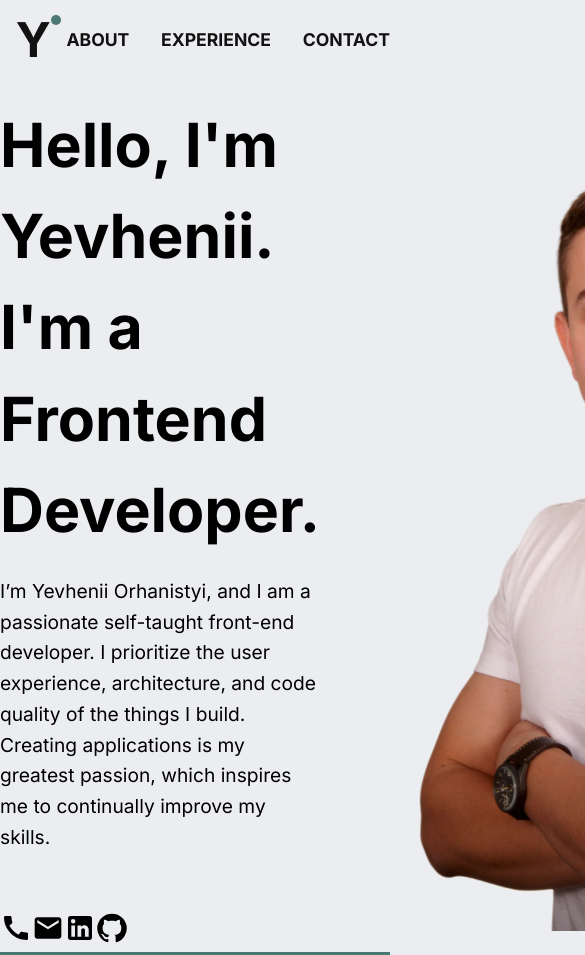
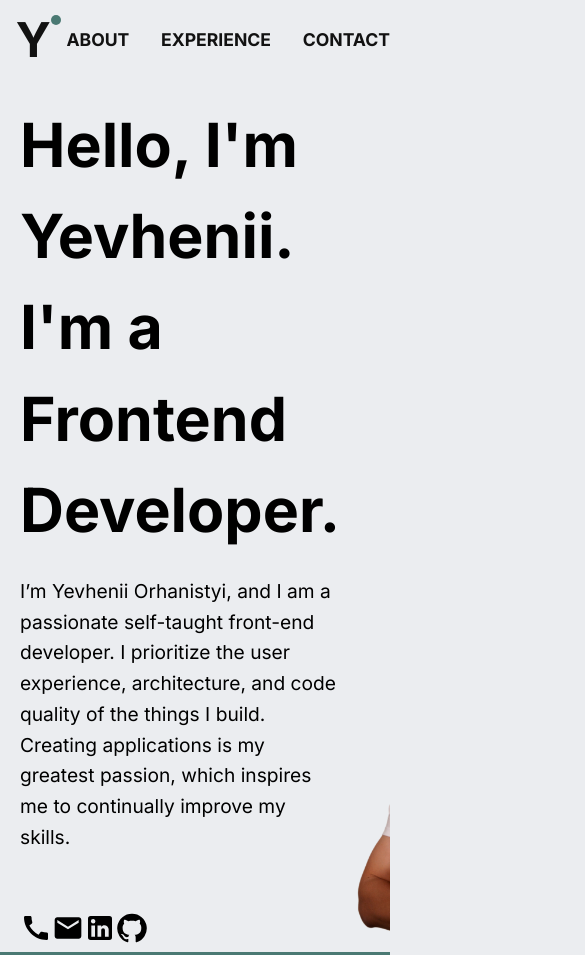
Before and after one commit to yevheniiorhanistyi/rsschool-cv, a plain HTML site: page index.html in a window 390 px wide. Shown: the top 955 px of the page, 585 px wide, since content can reach past the window. Drawn offline with nearby package versions, Linux system fonts and the light colour scheme.

Commit message:
feat: update about section for tablet device

```diff
--- a/scss/style.scss
+++ b/scss/style.scss
@@ -17,7 +17,7 @@ body {
 }
 
 .section {
-  padding: 20px 0;
+  padding: 20px;
 }
 
 .section-title {
@@ -96,19 +96,24 @@ code {
 .section-about {
   width: 100%;
   height: 100%;
-  min-height: calc(100vh - 80px);
   padding-bottom: 0;
+  overflow: hidden;
 }
 
 .about {
   display: flex;
   justify-content: space-between;
 
+
   &-content {
     display: flex;
     justify-content: center;
     align-items: center;
     flex-direction: column;
+
+    @media (max-width: 1245px) {
+      max-width: 720px;
+    }
 
     &__title {
       font-size: 3.8rem;
@@ -149,10 +154,18 @@ code {
   }
 
   &__photo {
-    width: 555px;
-    height: 831px;
+    width: 100%;
+    max-width: 555px;
+    height: 100%;
+    max-height: 831px;
     position: relative;
     right: -60px;
+
+    @media (max-width: 1245px) {
+      align-self: flex-end;
+      max-width: 250px;
+      right: 0;
+    }
   }
 }
 
```
Also changed, not shown: css/style.css.
